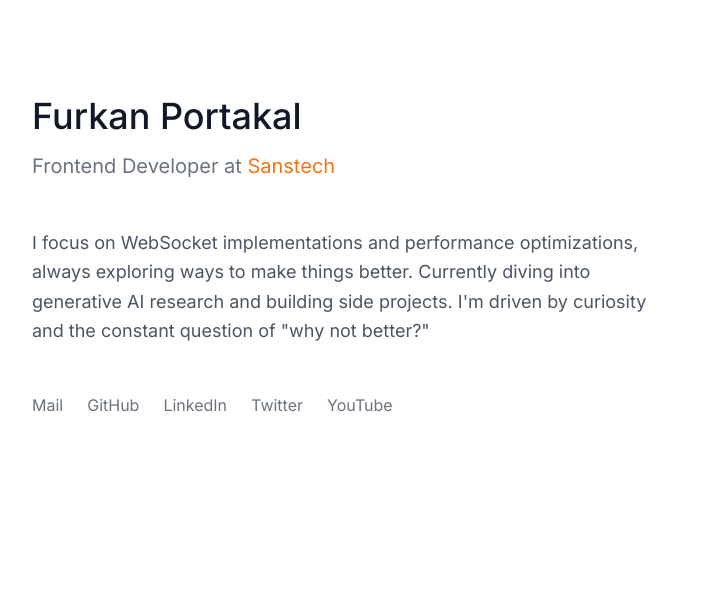
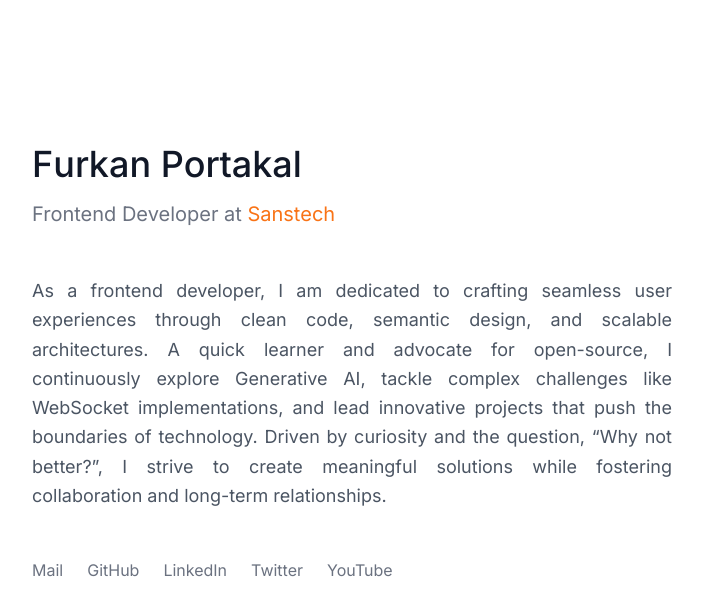
Before and after one commit to fport/site, a Next.js app: page / in a window 1280 px wide. Shown: the top 616 px of the page, without its empty margins (288-991 px from the left). Built offline with nearby package versions, Linux system fonts and the light colour scheme.

Commit message:
Update homepage description to reflect a more comprehensive overview of frontend development focus, emphasizing user experience, clean code, and generative AI exploration.

```diff
--- a/src/app/page.tsx
+++ b/src/app/page.tsx
@@ -18,8 +18,8 @@ export default function Home() {
           </h2>
         </div>
 
-        <p className="text-gray-600 text-lg leading-relaxed">
-          I focus on WebSocket implementations and performance optimizations, always exploring ways to make things better. Currently diving into generative AI research and building side projects. I&apos;m driven by curiosity and the constant question of &quot;why not better?&quot;
+        <p className="text-gray-600 text-lg leading-relaxed text-justify">
+         As a frontend developer, I am dedicated to crafting seamless user experiences through clean code, semantic design, and scalable architectures. A quick learner and advocate for open-source, I continuously explore Generative AI, tackle complex challenges like WebSocket implementations, and lead innovative projects that push the boundaries of technology. Driven by curiosity and the question, &ldquo;Why not better?&rdquo;, I strive to create meaningful solutions while fostering collaboration and long-term relationships.
         </p>
 
         <div className="flex gap-6 text-gray-500">
--- a/src/components/animated-title.tsx
+++ b/src/components/animated-title.tsx
@@ -1,33 +1,33 @@
-'use client'
-
-import { useState } from 'react'
-
+"use client"
 export default function AnimatedTitle() {
-  const [isHovered, setIsHovered] = useState(false)
-
   return (
-    <h1 className="text-4xl font-medium">
-      Furkan{" "}
-      <span
-        className="relative inline-block cursor-pointer perspective-[1000px]"
-        onMouseEnter={() => setIsHovered(true)}
-        onMouseLeave={() => setIsHovered(false)}
-      >
-        <span
-          className={`inline-block transition-all duration-300 transform-style-preserve-3d ${
-            isHovered ? 'opacity-0 rotateX-90 origin-top' : 'opacity-100'
-          }`}
-        >
-          Portakal
+    <h1 className="font-medium pt-12 transition-element text-4xl">
+      <span className="sr-only">Furkan Portakal</span>
+      <span aria-hidden="true" className="block overflow-hidden group relative">
+        <span className="inline-block transition-all duration-300 ease-in-out group-hover:-translate-y-full whitespace-nowrap">
+          {'Furkan Portakal'.split('').map((letter, index) => (
+            <span
+              key={index}
+              className="inline-block"
+              style={{ transitionDelay: `${index * 25}ms` }}
+            >
+              {letter === ' ' ? '\u00A0' : letter}
+            </span>
+          ))}
         </span>
-        <span
-          className={`absolute left-0 transition-all duration-300 transform-style-preserve-3d ${
-            isHovered ? 'opacity-100 rotateX-0' : 'opacity-0 -rotateX-90 origin-bottom'
-          }`}
-        >
-          🍊
+        <span className="inline-block absolute left-0 top-0 transition-all duration-300 ease-in-out translate-y-full group-hover:translate-y-0">
+          {'Furkan '.split('').map((letter, index) => (
+            <span
+              key={index}
+              className="inline-block"
+              style={{ transitionDelay: `${index * 25}ms` }}
+            >
+              {letter}
+            </span>
+          ))}
+           &nbsp;🍊
         </span>
       </span>
     </h1>
-  )
+  );
 }
```
